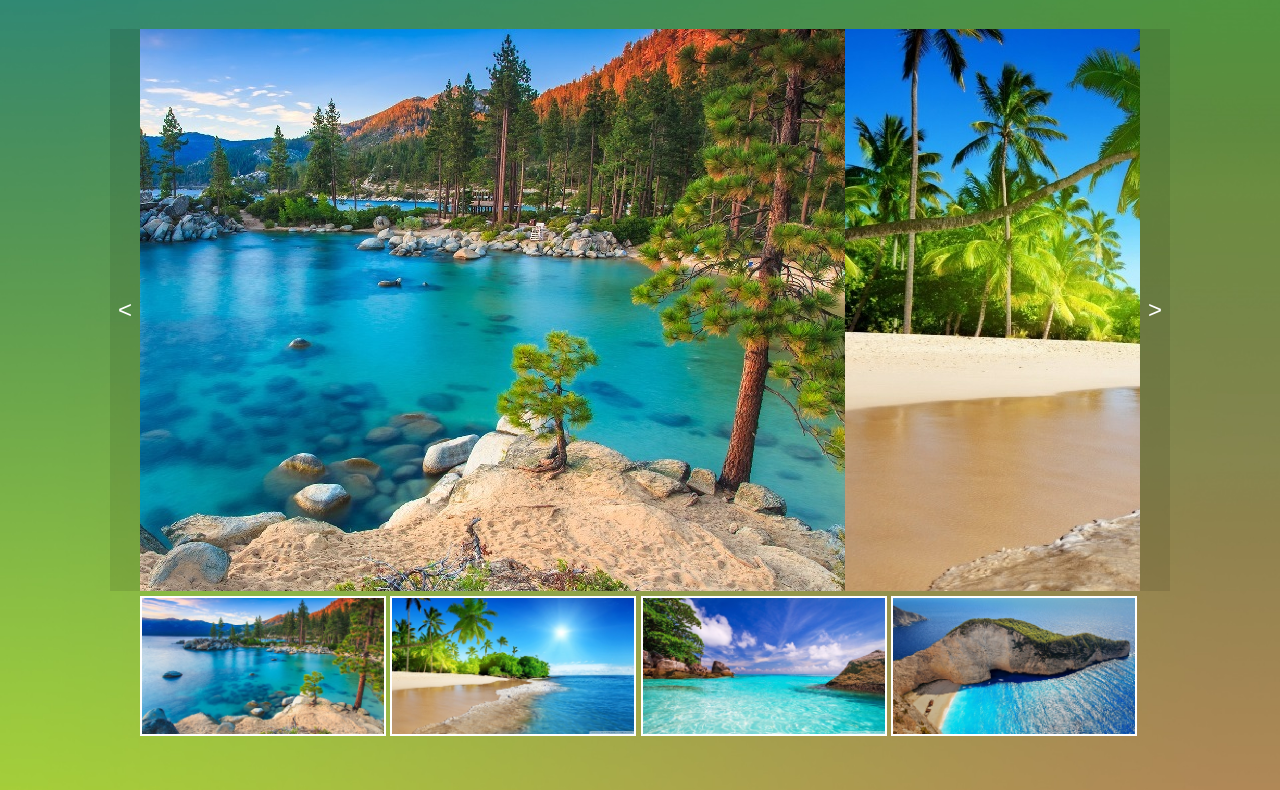
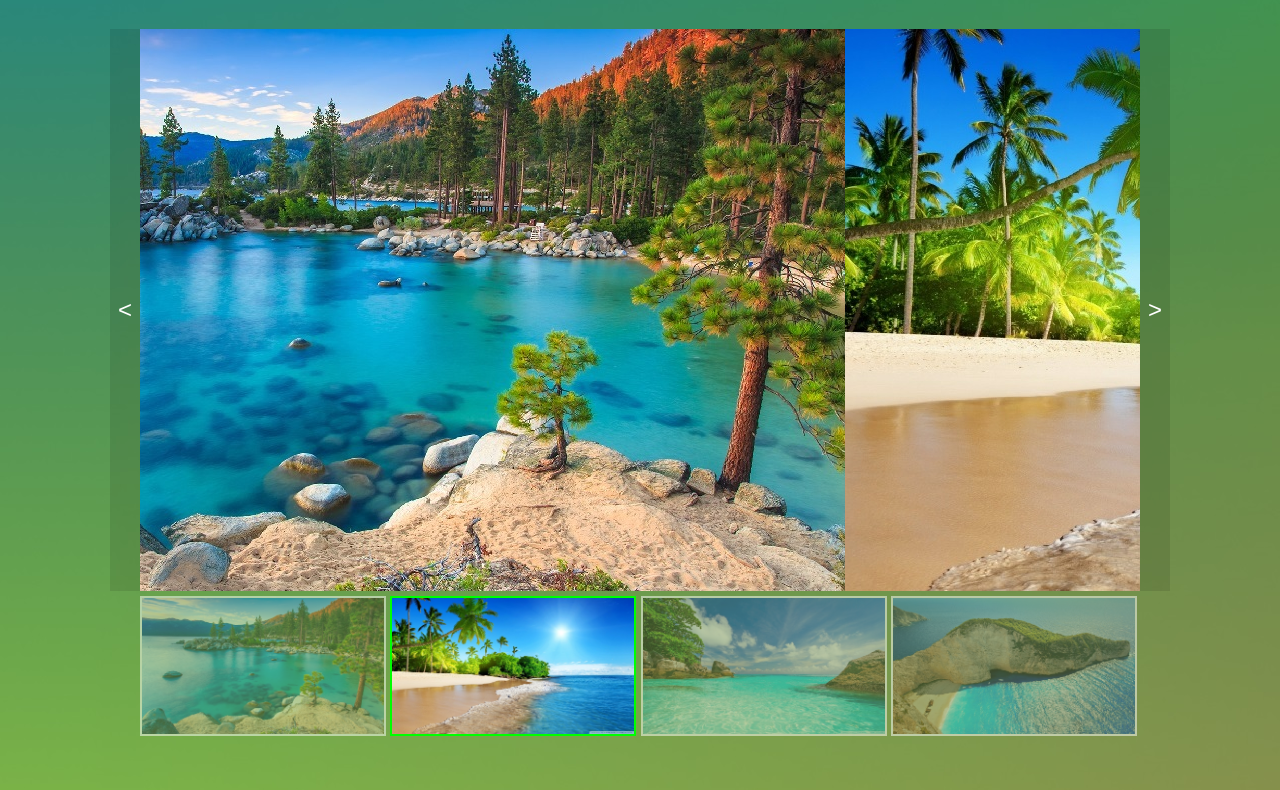
Before and after one commit to alexpryp/slider_CSS_JS_2, a plain HTML site: page index.html in a window 1280 px wide. Shown: the part 108-898 px from the top of the page. Drawn offline with Linux system fonts and the light colour scheme.

Commit message:
Added styles and functionality to preview photos

```diff
--- a/index.html
+++ b/index.html
@@ -20,7 +20,7 @@
 			<button class="arrow next">></button>
 		</div>
 		<div class="slider-thumbs">
-			<img src="1.jpg" data-number="1" alt="image">
+			<img src="1.jpg" data-number="1" alt="image" class="thumbSelect">
 			<img src="2.jpg" data-number="2" alt="image">
 			<img src="3.jpg" data-number="3" alt="image">
 			<img src="4.jpg" data-number="4" alt="image">
--- a/script.js
+++ b/script.js
@@ -1,30 +1,55 @@
 "use strict"
 
 let lis = document.getElementsByTagName("li");
-
 let width = 1000;
-
 let slider = document.querySelector(".slider");
 let list = slider.querySelector("ul");
 let listElems = slider.querySelectorAll("li");
 let timerId = null;
 let thumbs = document.querySelector(".slider-thumbs");
-let selectThumb = null;
+let selectThumb = document.querySelector("img[data-number='1']");
+let position = 0;
 
-let position = 0;
+let slides = {
+	"1": 0,
+	"2": 1000,
+	"3": 2000,
+	"4": 3000,
+	"0": 1,
+	"1000": 2,
+	"2000": 3,
+	"3000": 4
+}
+
+//adding a thumbSelect class to the corresponding thumbnail
+function highlight(position) {
+	let elem = null;
+	let slideNum = slides[ ""+ Math.abs(position)];
+
+	elem = `img[data-number="${slideNum}"]`;
+	elem = document.querySelector(elem);
+
+	if(selectThumb) {
+		selectThumb.classList.remove("thumbSelect");
+	}
+
+	selectThumb = elem;
+	elem.classList.add("thumbSelect")
+}
 
 function back () {
 	position = Math.min(position + width, 0);
+	highlight(position);
 	list.style.marginLeft = position + "px";
 }
 
 function forward () {
 	position = Math.max(position - width, -width * (listElems.length - 1));
+	highlight(position);
 	list.style.marginLeft = position + "px";
 }
 
 slider.querySelector('.prev').addEventListener("click", back);
-
 slider.querySelector('.next').addEventListener("click", forward);
 
 function autoSlide () {
@@ -32,18 +57,12 @@ function autoSlide () {
 		forward();
 	} else {
 		position = 0;
+		highlight(0);
 		list.style.marginLeft = "0px";
 	}
 }
 
 timerId = setInterval(autoSlide, 5000);
-
-let slides = {
-	"1": 0,
-	"2": 1000,
-	"3": 2000,
-	"4": 3000
-}
 
 function showLargeImg(event) {
 	let target = event.target;
--- a/style.css
+++ b/style.css
@@ -6,7 +6,7 @@
 body {
 	background-image: url(back.jpg);
 	background-repeat: no-repeat;
-	background-size: 100%;
+	background: cover;
 	font-family: Arial, sans-serif;
 }
 h1 {
@@ -77,8 +77,11 @@ h1 {
 	width: 246px;
 	margin: 0px 0px;
 	padding: 0px;
+	opacity: 0.5;
 	border: 2px solid #fff;
 }
 .slider-thumbs img:hover, .slider-thumbs img.thumbSelect {
 	border: 2px solid #0f0;
+	cursor: pointer;
+	opacity: 1;
 }
```
